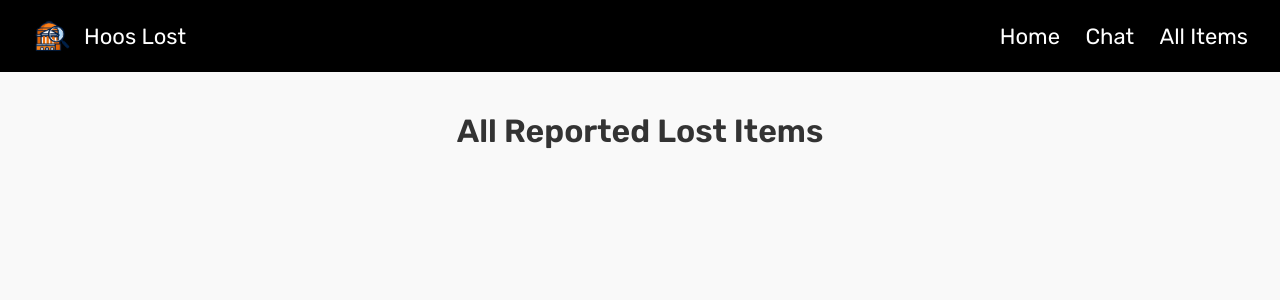
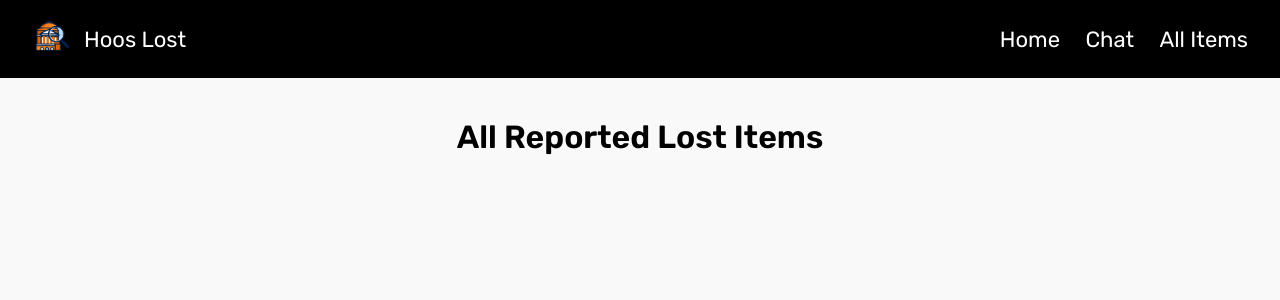
Before and after one commit to haider67795/HooHacks25, a Flask app: page /allitems.html in a window 1280 px wide. Shown: the top 300 px of the page. Run offline with Flask 3, Linux system fonts and the light colour scheme; data that the repository does not hold is empty.

Commit message:
trying to fix this

```diff
--- a/templates/allitems.html
+++ b/templates/allitems.html
@@ -6,11 +6,13 @@
   <meta name="viewport" content="width=device-width, initial-scale=1.0" />
   <title>All Reported Items</title>
   <link href="https://fonts.googleapis.com/css2?family=Rubik:wght@400;600&display=swap" rel="stylesheet">
+  <link rel="icon" href="../media/tab_icon.png" type="image/png">
+
   <style>
     body {
       font-family: 'Rubik', sans-serif;
       background-color: #f9f9f9;
-      color: #333;
+      color: #000000;
       margin: 0;
     }
 
@@ -99,9 +101,11 @@
 <body>
   <nav>
     <div class="nav-left">
-      <img src="../media/Hoos_Lost.png" alt="Logo">
-      Hoos Lost
-    </div>
+        <a href="/">
+            <img src="../media/Hoos_Lost.png" alt="Logo">
+        </a>
+        Hoos Lost
+        </div>
     <div class="nav-links">
       <a href="/">Home</a>
       <a href="chatbox.html">Chat</a>
```
Also changed, not shown: templates/chatbox.html (+9 -3 lines), templates/index.html (+6 -4 lines).
